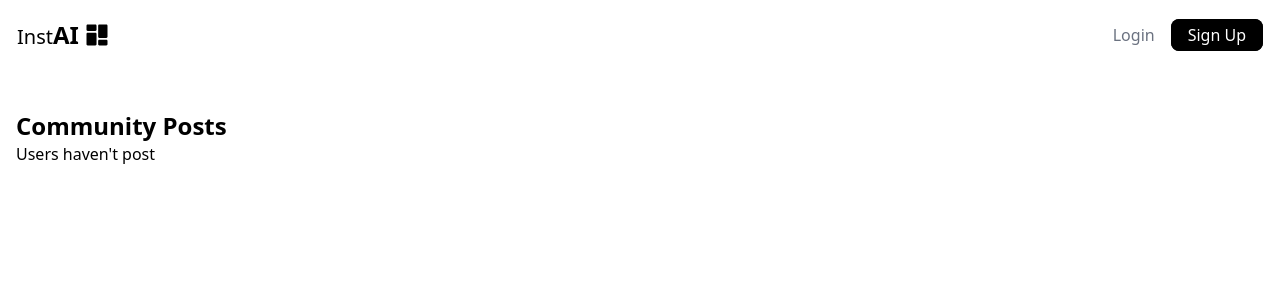
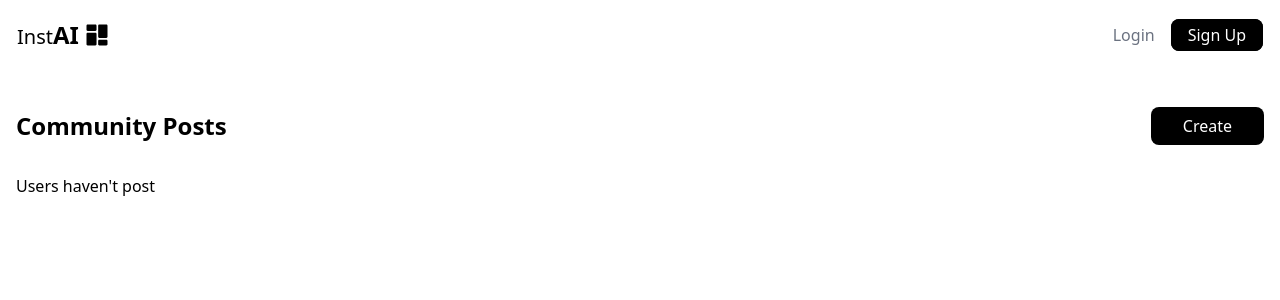
Before and after one commit to c1can/instAI-frontend, a React (Vite) app: page / in a window 1280 px wide. Shown: the top 300 px of the page. Built offline with nearby package versions, Linux system fonts and the light colour scheme.

Commit message:
change create button to main page

```diff
--- a/src/components/Home/Header.jsx
+++ b/src/components/Home/Header.jsx
@@ -36,9 +36,6 @@ export function Header() {
                         </nav>
                     :
                     <div className="navegation flex gap-1 items-center relative">
-                            <Link to="/create">
-                                <a className={`text-white bg-black py-2 px-8 rounded-lg mr-6`}>Create</a>
-                            </Link>
                             <button className="avatar h-[40px] w-[40px] rounded-full bg-black" onClick={() => setActive(!active)}></button>
 
                             <div className={`z-100 bg-white absolute h-[350px] w-[250px] top-12 right-0 shadow-xl rounded-lg flex flex-col py-8 ${active ? 'block' : 'hidden'}`}>
--- a/src/components/Home/Home.jsx
+++ b/src/components/Home/Home.jsx
@@ -1,4 +1,5 @@
 import { useEffect, useState } from "react"
+import { Link } from "wouter"
 import { Header } from "./Header"
 
 export function Home() {
@@ -12,7 +13,12 @@ export function Home() {
 
             <main className="pt-10">
                 <div className="container m-auto">
-                    <h1 className="text-2xl font-semibold">Community Posts</h1>
+                    <div className="headerMain mb-8 flex justify-between items-center">
+                       <h1 className="text-2xl font-semibold">Community Posts</h1>
+                        <Link to="/create">
+                            <a className="bg-black text-white py-2 px-8 rounded-lg">Create</a>
+                        </Link>
+                    </div>
 
                     {
                         posts.length > 0
```
